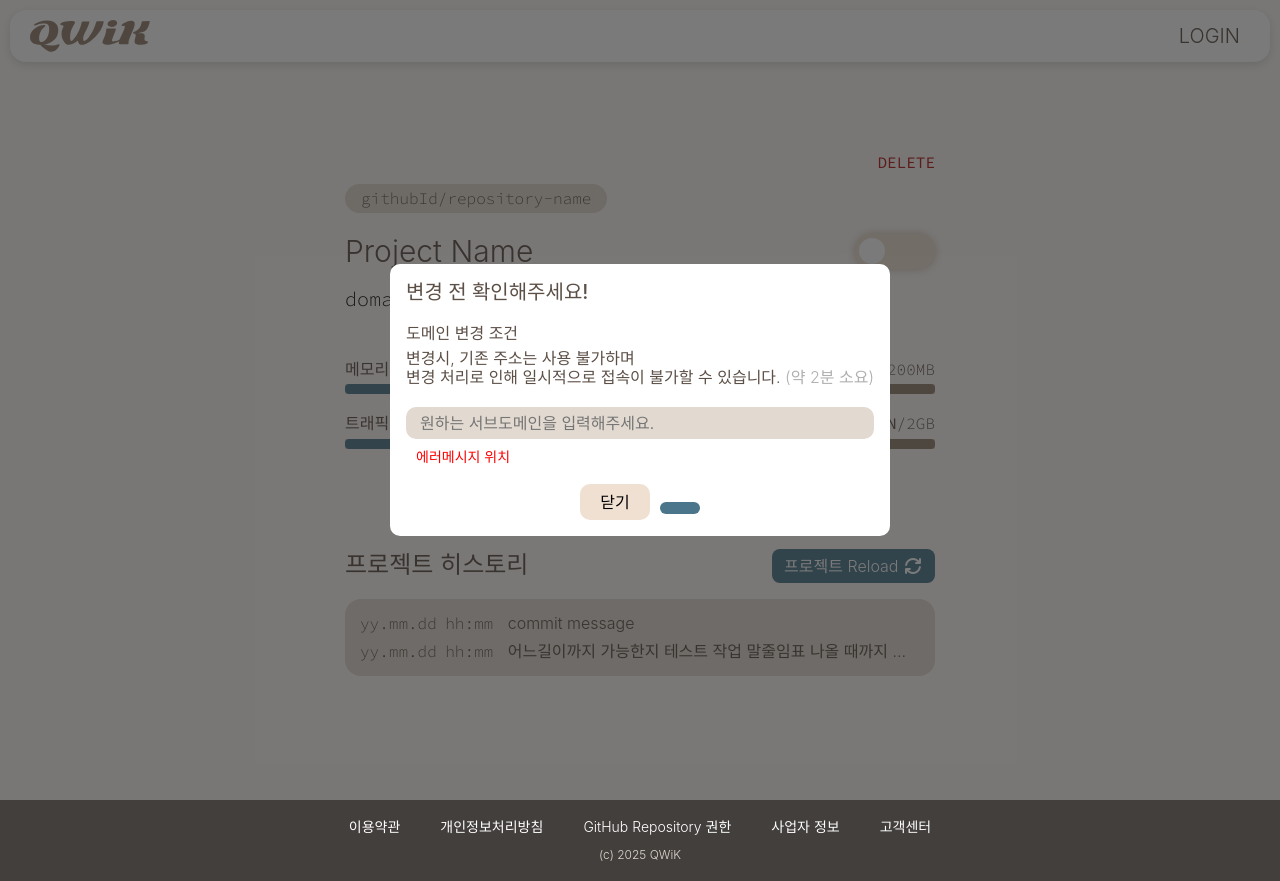
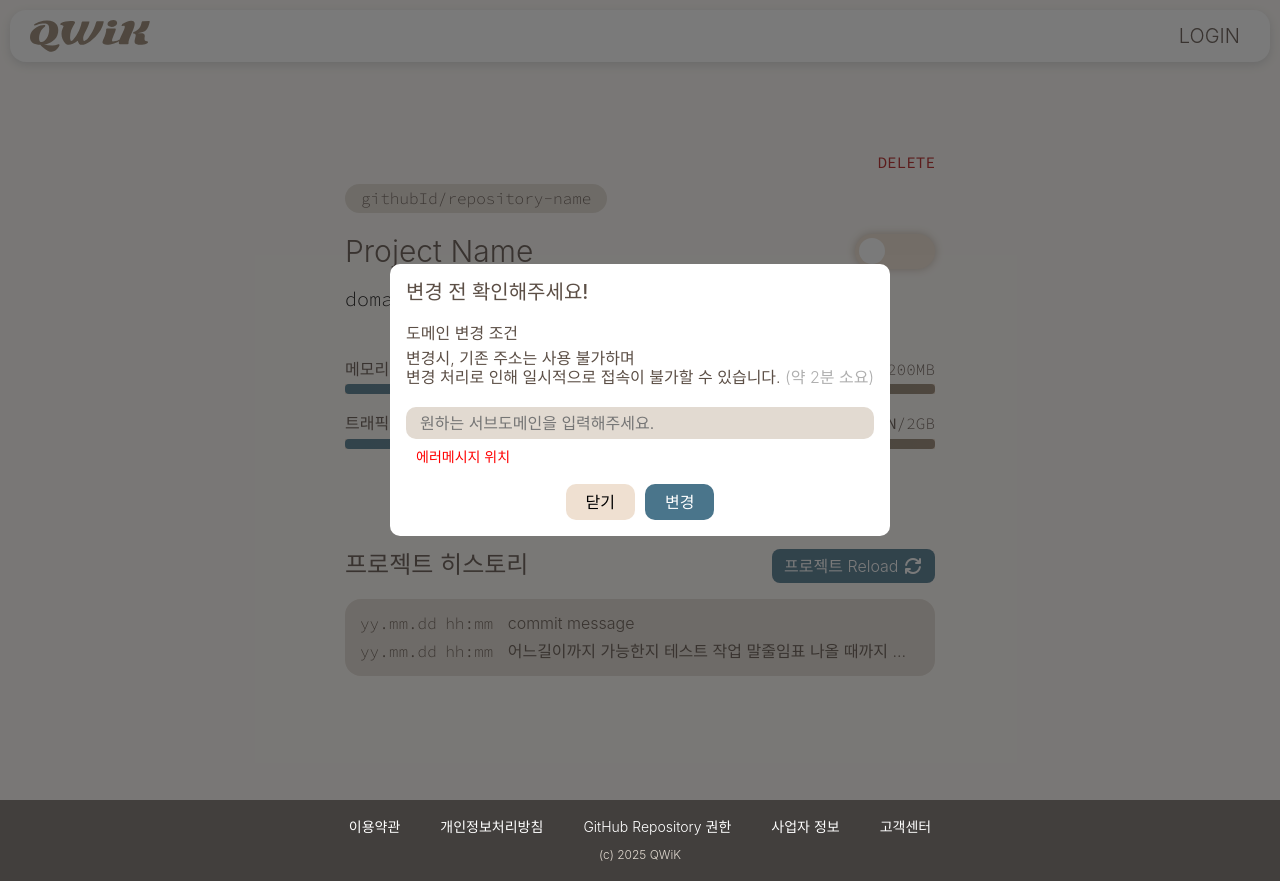
Before and after one commit to QWiK-platform/QWiK-FE, a React (Create React App) app: page /project/1 in a window 1280 px wide. Both pictures are taken after a click on the button "변경하기". Built offline with nearby package versions, Linux system fonts and the light colour scheme; no server answers; a web font is replaced by a local one.

Commit message:
탈자 추가

```diff
--- a/src/pages/ProjectDetail.jsx
+++ b/src/pages/ProjectDetail.jsx
@@ -216,7 +216,9 @@ const ProjectDetail = () => {
                 className="change-btn accent"
                 onClick={handleChangeDomain}
                 disabled={isSubmittingDomain}
-              ></button>
+              >
+                변경
+              </button>
             </div>
           </div>
         </div>
```
